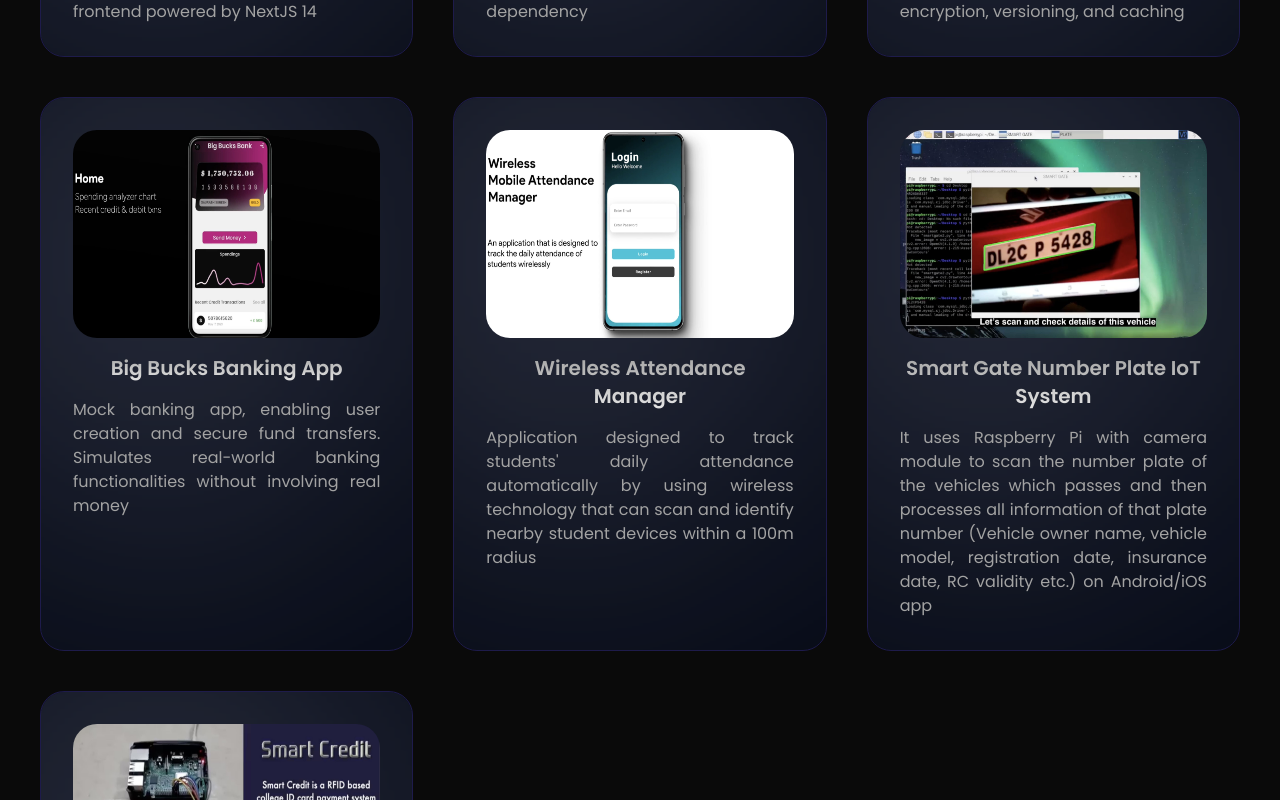
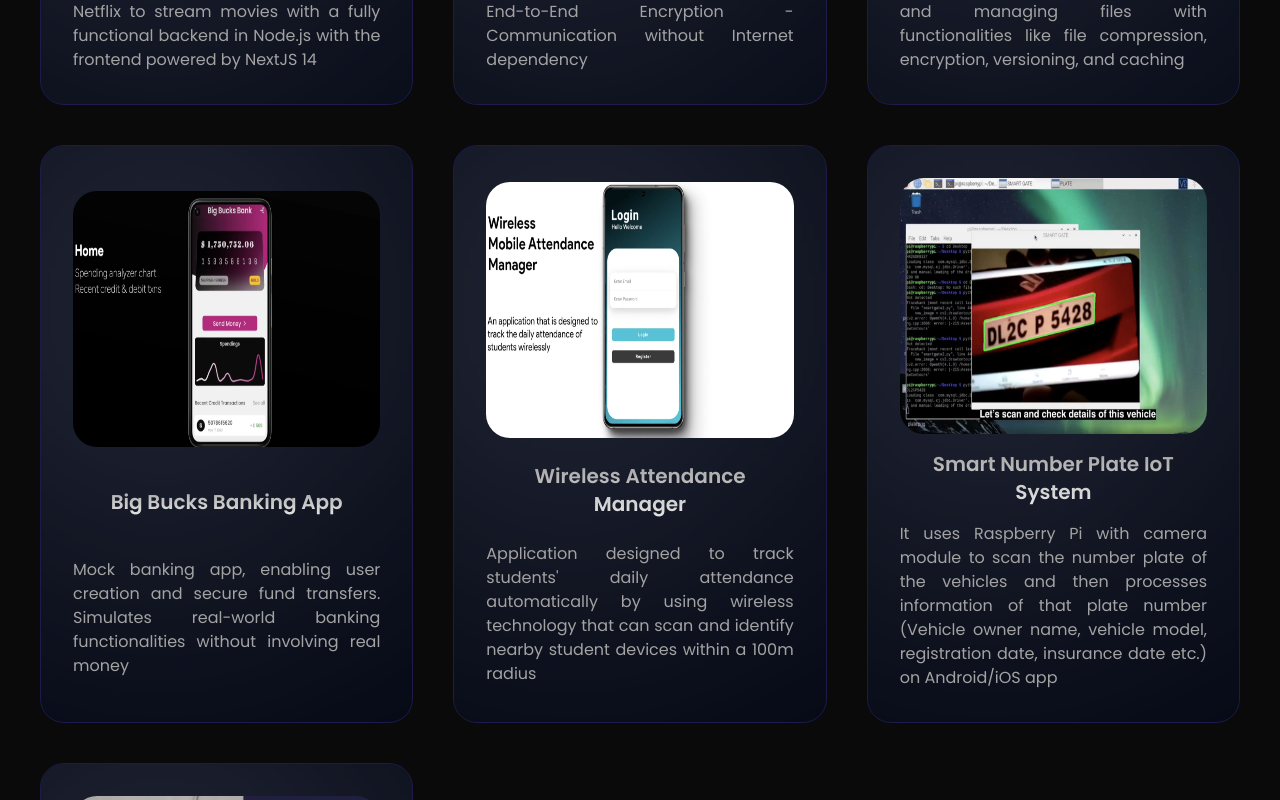
Before and after one commit to hackgods/personal-portolio, a Next.js app: page / in a window 1280 px wide. Shown: the part 3180-3980 px from the top of the page. Built offline with nearby package versions, Linux system fonts and the light colour scheme; a web font is replaced by a local one.

Commit message:
Projects size fix

```diff
--- a/components/sub/ProjectCard.tsx
+++ b/components/sub/ProjectCard.tsx
@@ -3,6 +3,7 @@
 import { fadeUp } from "@/utils/motion";
 import { motion } from "framer-motion";
 import { useInView } from "react-intersection-observer";
+import Image from "next/image";
 
 interface Props {
   src: string;
@@ -23,9 +24,14 @@ const ProjectCard = ({ src, title, description,link }: Props) => {
       animate={inView ? "visible" : "hidden"}
       variants={fadeUp}
     className="card z-20 row-span-1 relative overflow-hidden p-8 border border-black hover:border-white transition-colors duration-300 hover:border-2">
-        <div className="h-full w-full mx-auto flex justify-between relative z-10">
-          <div className="space-y-4 w-full text-center justify-around">
-          <img className="w-96 h-52 rounded-3xl" src={src} alt={`${title} project img`} />
+        <div className="h-full w-full mx-auto flex flex-col relative z-10 space-y-4 text-center justify-around items-center">
+
+              <Image
+              width={300}
+              height={0}
+              className="w-full h-64 rounded-3xl"
+              src={src}
+              alt={`${title} project img`} />
           <p className="text-xl font-semibold bg-clip-text text-transparent bg-gradient-to-b to-neutral-200 from-neutral-400">
             {title}
           </p>
@@ -33,7 +39,7 @@ const ProjectCard = ({ src, title, description,link }: Props) => {
           <p className="text-md text-justify bg-clip-text text-transparent bg-gradient-to-b to-neutral-400 from-neutral-400">
             {description}
           </p>
-          </div>
+
         </div>
         <div className="circle-blur-big rounded-3xl top-0 left-0 w-32 animate-pulse hover:animate-none"></div>
         <a href={link} className="link-full" title={`${title}`}
--- a/constants/index.ts
+++ b/constants/index.ts
@@ -420,8 +420,8 @@ export const projects = [
     },
     {
       src: "/projects/smart-gate.jpg",
-      title: "Smart Gate Number Plate IoT System",
-      description: "It uses Raspberry Pi with camera module to scan the number plate of the vehicles which passes and then processes all information of that plate number (Vehicle owner name, vehicle model, registration date, insurance date, RC validity etc.) on Android/iOS app",
+      title: "Smart Number Plate IoT System",
+      description: "It uses Raspberry Pi with camera module to scan the number plate of the vehicles and then processes information of that plate number (Vehicle owner name, vehicle model, registration date, insurance date etc.) on Android/iOS app",
       link: "https://www.linkedin.com/posts/hackgod_iot-android-ios-activity-6776868398413422593-1GOf?utm_source=share&utm_medium=member_desktop"
     },
     {
```
